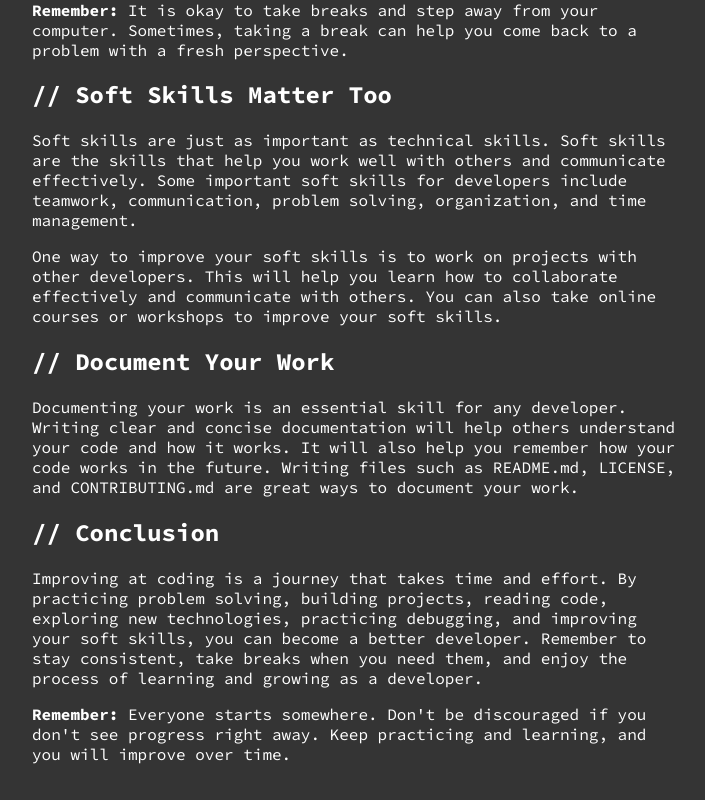
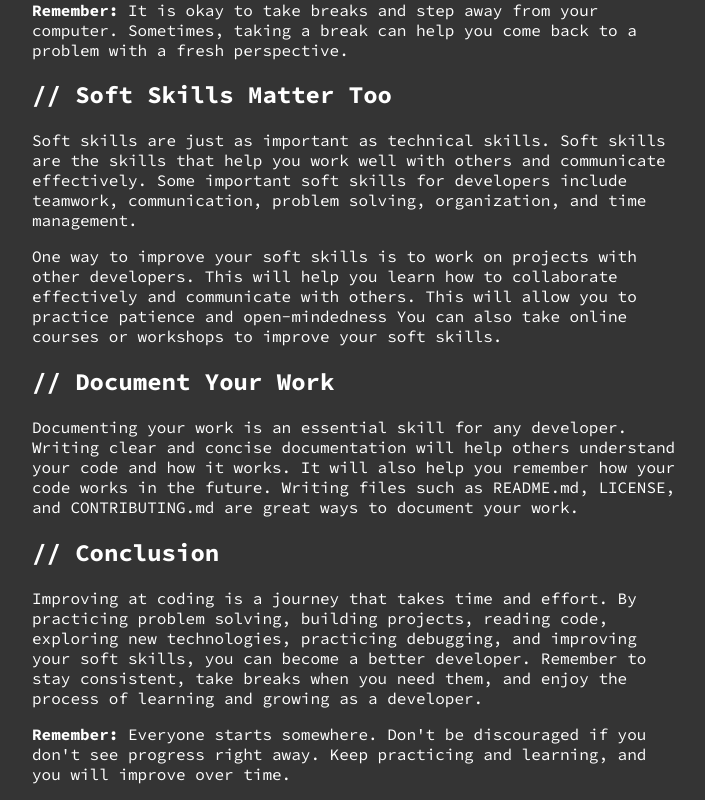
Before and after one commit to tankpillow/tankpillow.dev, a Next.js app: page /blog/how-to-improve in a window 1280 px wide. Shown: the part 2346-3146 px from the top of the page, without its empty margins (283-988 px from the left). Built offline with nearby package versions, Linux system fonts and the light colour scheme.

Commit message:
fixed typo

```diff
--- a/src/app/blog/how-to-improve/page.tsx
+++ b/src/app/blog/how-to-improve/page.tsx
@@ -112,8 +112,8 @@ export default function HowToImprovePage()
             </p>
             <p>
                 One way to improve your soft skills is to work on projects with other developers. This will help you
-                learn how to collaborate effectively and communicate with others. You can also take online courses or
-                workshops to improve your soft skills.
+                learn how to collaborate effectively and communicate with others. This will allow you to practice patience and
+                open-mindedness You can also take online courses or workshops to improve your soft skills.
             </p>
             <h2>// Document Your Work</h2>
             <p>
```
